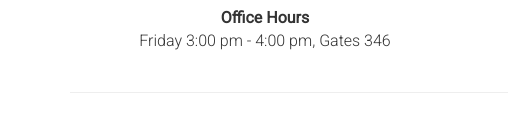
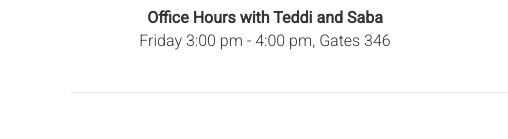
Before and after one commit to stanfordaiethics/stanfordaiethics.github.io, a plain HTML site: page index.html in a window 1280 px wide. Shown: the part 654-793 px from the top of the page, 0-508 px from the left. Drawn offline with nearby package versions, Linux system fonts and the light colour scheme.

Commit message:
test edit

```diff
--- a/index.html
+++ b/index.html
@@ -86,7 +86,7 @@
         </div>
         <br>
         <div class="office-hours">
-          <strong> Office Hours</strong> <br>
+          <strong> Office Hours with Teddi and Saba</strong> <br>
           Friday 3:00 pm - 4:00 pm, Gates 346
         </div>
       </div>
```
